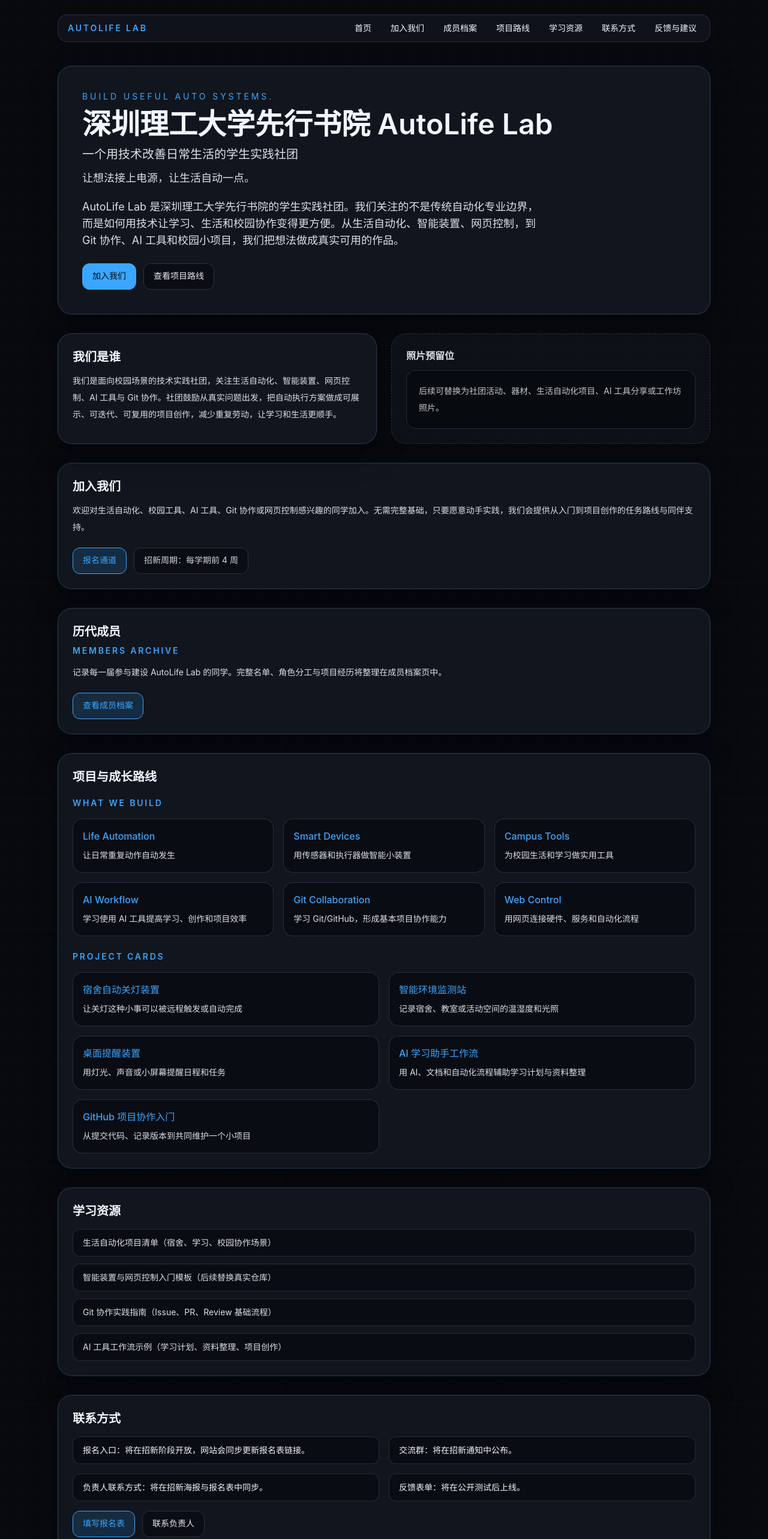
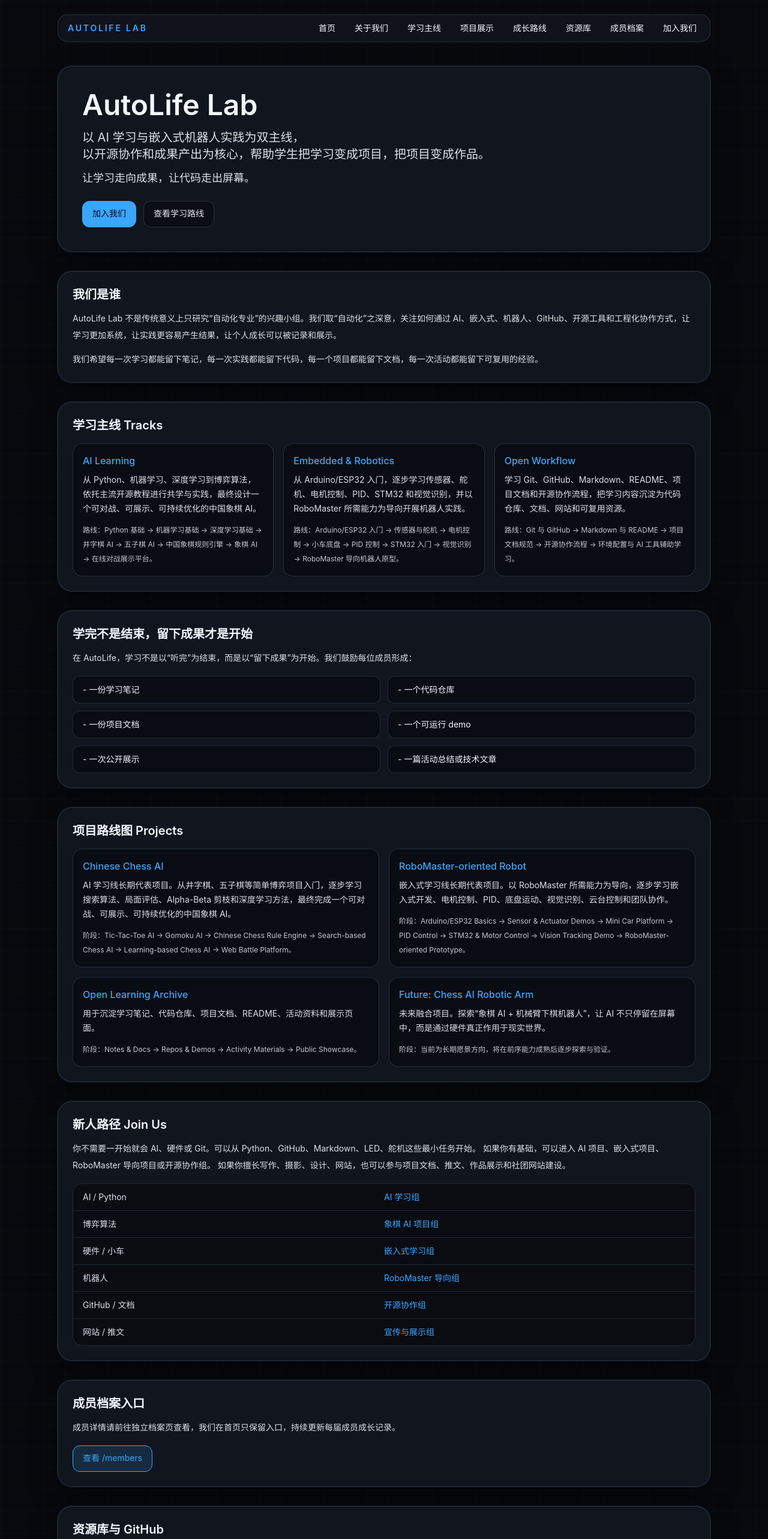
Before and after one commit to Gzx-070829/autolife-lab, a Next.js app: page / in a window 1280 px wide. Shown: the top 2566 px of the page at 60% size. Built offline with nearby package versions, Linux system fonts and the light colour scheme.

Commit message:
refactor homepage for new AutoLife Lab positioning

```diff
--- a/app/page.tsx
+++ b/app/page.tsx
@@ -1,73 +1,85 @@
-const JOIN_FORM_URL = "#contact";
-const FEEDBACK_FORM_URL = "#feedback";
-const CONTACT_TARGET = "#contact";
+const JOIN_FORM_URL = "#join";
+const TRACKS_URL = "#tracks";
 const MEMBERS_URL = "/members";
 
 const navItems = [
   { label: "首页", href: "#top" },
+  { label: "关于我们", href: "#about" },
+  { label: "学习主线", href: "#tracks" },
+  { label: "项目展示", href: "#projects" },
+  { label: "成长路线", href: "#join" },
+  { label: "资源库", href: "#resources" },
+  { label: "成员档案", href: MEMBERS_URL },
   { label: "加入我们", href: JOIN_FORM_URL },
-  { label: "成员档案", href: MEMBERS_URL },
-  { label: "项目路线", href: "#projects" },
-  { label: "学习资源", href: "#resources" },
-  { label: "联系方式", href: CONTACT_TARGET },
-  { label: "反馈与建议", href: FEEDBACK_FORM_URL },
 ];
 
-const buildDirections = [
+const tracks = [
   {
-    title: "Life Automation",
-    desc: "让日常重复动作自动发生",
+    title: "AI Learning",
+    description:
+      "从 Python、机器学习、深度学习到博弈算法，依托主流开源教程进行共学与实践，最终设计一个可对战、可展示、可持续优化的中国象棋 AI。",
+    route:
+      "Python 基础 → 机器学习基础 → 深度学习基础 → 井字棋 AI → 五子棋 AI → 中国象棋规则引擎 → 象棋 AI → 在线对战展示平台。",
   },
   {
-    title: "Smart Devices",
-    desc: "用传感器和执行器做智能小装置",
+    title: "Embedded & Robotics",
+    description:
+      "从 Arduino/ESP32 入门，逐步学习传感器、舵机、电机控制、PID、STM32 和视觉识别，并以 RoboMaster 所需能力为导向开展机器人实践。",
+    route:
+      "Arduino/ESP32 入门 → 传感器与舵机 → 电机控制 → 小车底盘 → PID 控制 → STM32 入门 → 视觉识别 → RoboMaster 导向机器人原型。",
   },
   {
-    title: "Campus Tools",
-    desc: "为校园生活和学习做实用工具",
+    title: "Open Workflow",
+    description:
+      "学习 Git、GitHub、Markdown、README、项目文档和开源协作流程，把学习内容沉淀为代码仓库、文档、网站和可复用资源。",
+    route: "Git 与 GitHub → Markdown 与 README → 项目文档规范 → 开源协作流程 → 环境配置与 AI 工具辅助学习。",
   },
-  {
-    title: "AI Workflow",
-    desc: "学习使用 AI 工具提高学习、创作和项目效率",
-  },
-  {
-    title: "Git Collaboration",
-    desc: "学习 Git/GitHub，形成基本项目协作能力",
-  },
-  {
-    title: "Web Control",
-    desc: "用网页连接硬件、服务和自动化流程",
-  },
+];
+
+const outcomes = [
+  "一份学习笔记",
+  "一个代码仓库",
+  "一份项目文档",
+  "一个可运行 demo",
+  "一次公开展示",
+  "一篇活动总结或技术文章",
 ];
 
 const projects = [
   {
-    title: "宿舍自动关灯装置",
-    desc: "让关灯这种小事可以被远程触发或自动完成",
+    title: "Chinese Chess AI",
+    description:
+      "AI 学习线长期代表项目。从井字棋、五子棋等简单博弈项目入门，逐步学习搜索算法、局面评估、Alpha-Beta 剪枝和深度学习方法，最终完成一个可对战、可展示、可持续优化的中国象棋 AI。",
+    stages:
+      "Tic-Tac-Toe AI → Gomoku AI → Chinese Chess Rule Engine → Search-based Chess AI → Learning-based Chess AI → Web Battle Platform。",
   },
   {
-    title: "智能环境监测站",
-    desc: "记录宿舍、教室或活动空间的温湿度和光照",
+    title: "RoboMaster-oriented Robot",
+    description:
+      "嵌入式学习线长期代表项目。以 RoboMaster 所需能力为导向，逐步学习嵌入式开发、电机控制、PID、底盘运动、视觉识别、云台控制和团队协作。",
+    stages:
+      "Arduino/ESP32 Basics → Sensor & Actuator Demos → Mini Car Platform → PID Control → STM32 & Motor Control → Vision Tracking Demo → RoboMaster-oriented Prototype。",
   },
   {
-    title: "桌面提醒装置",
-    desc: "用灯光、声音或小屏幕提醒日程和任务",
+    title: "Open Learning Archive",
+    description: "用于沉淀学习笔记、代码仓库、项目文档、README、活动资料和展示页面。",
+    stages: "Notes & Docs → Repos & Demos → Activity Materials → Public Showcase。",
   },
   {
-    title: "AI 学习助手工作流",
-    desc: "用 AI、文档和自动化流程辅助学习计划与资料整理",
-  },
-  {
-    title: "GitHub 项目协作入门",
-    desc: "从提交代码、记录版本到共同维护一个小项目",
+    title: "Future: Chess AI Robotic Arm",
+    description:
+      "未来融合项目。探索“象棋 AI + 机械臂下棋机器人”，让 AI 不只停留在屏幕中，而是通过硬件真正作用于现实世界。",
+    stages: "当前为长期愿景方向，将在前序能力成熟后逐步探索与验证。",
   },
 ];
 
-const resources = [
-  "生活自动化项目清单（宿舍、学习、校园协作场景）",
-  "智能装置与网页控制入门模板（后续替换真实仓库）",
-  "Git 协作实践指南（Issue、PR、Review 基础流程）",
-  "AI 工具工作流示例（学习计划、资料整理、项目创作）",
+const joinPaths = [
+  ["AI / Python", "AI 学习组"],
+  ["博弈算法", "象棋 AI 项目组"],
+  ["硬件 / 小车", "嵌入式学习组"],
+  ["机器人", "RoboMaster 导向组"],
+  ["GitHub / 文档", "开源协作组"],
+  ["网站 / 推文", "宣传与展示组"],
 ];
 
 const navLinkClass =
@@ -100,10 +112,7 @@
               <ul className="absolute right-0 mt-2 w-52 space-y-1 rounded-xl border border-line bg-panel p-2 text-sm shadow-card">
                 {navItems.map((item) => (
                   <li key={`mobile-${item.href}`}>
-                    <a
-                      className="block min-h-11 rounded-lg px-3 py-2 text-ink/90 transition hover:bg-base/80 hover:text-electric focus-visible:outline-none focus-visible:ring-2 focus-visible:ring-electric/70"
-                      href={item.href}
-                    >
+                    <a className="block min-h-11 rounded-lg px-3 py-2 text-ink/90 transition hover:bg-base/80 hover:text-electric" href={item.href}>
                       {item.label}
                     </a>
                   </li>
@@ -114,128 +123,101 @@
         </header>
 
         <section className="mt-8 rounded-3xl border border-line bg-panel p-5 shadow-card sm:mt-10 sm:p-10">
-          <p className="text-xs uppercase tracking-[0.28em] text-electric sm:text-sm">Build Useful Auto Systems.</p>
-          <h1 className="mt-3 text-[1.75rem] font-semibold leading-tight [overflow-wrap:anywhere] sm:text-5xl">深圳理工大学先行书院 AutoLife Lab</h1>
-          <p className="mt-3 text-lg text-ink/90 sm:text-xl">一个用技术改善日常生活的学生实践社团</p>
-          <p className="mt-3 text-base text-ink/90 sm:text-lg">让想法接上电源，让生活自动一点。</p>
-          <p className="mt-5 max-w-3xl text-base leading-7 text-ink/90 sm:text-lg">
-            AutoLife Lab 是深圳理工大学先行书院的学生实践社团。我们关注的不是传统自动化专业边界，而是如何用技术让学习、生活和校园协作变得更方便。从生活自动化、智能装置、网页控制，到 Git
-            协作、AI 工具和校园小项目，我们把想法做成真实可用的作品。
+          <h1 className="text-[1.75rem] font-semibold leading-tight sm:text-5xl">AutoLife Lab</h1>
+          <p className="mt-4 max-w-4xl text-base leading-8 text-ink/90 sm:text-xl">
+            以 AI 学习与嵌入式机器人实践为双主线，<br className="hidden sm:block" />以开源协作和成果产出为核心，帮助学生把学习变成项目，把项目变成作品。
           </p>
+          <p className="mt-3 text-base text-ink/90 sm:text-lg">让学习走向成果，让代码走出屏幕。</p>
           <div className="mt-6 flex flex-col gap-3 sm:flex-row">
-            <a className={`${actionLinkClass} border-electric bg-electric font-medium text-base`} href={JOIN_FORM_URL}>
-              加入我们
-            </a>
-            <a className={`${actionLinkClass} border-line bg-base/55 text-ink/95 hover:border-electric hover:text-electric`} href="#projects">
-              查看项目路线
-            </a>
+            <a className={`${actionLinkClass} border-electric bg-electric font-medium text-base`} href={JOIN_FORM_URL}>加入我们</a>
+            <a className={`${actionLinkClass} border-line bg-base/55 text-ink/95 hover:border-electric hover:text-electric`} href={TRACKS_URL}>查看学习路线</a>
           </div>
         </section>
 
-        <section id="about" className="mt-6 grid gap-5 sm:mt-8 sm:grid-cols-2 sm:gap-6">
-          <div className="rounded-3xl border border-line bg-panel p-6 shadow-card">
-            <h2 className="text-xl font-semibold">我们是谁</h2>
-            <p className="mt-3 text-sm leading-7 text-ink/90">
-              我们是面向校园场景的技术实践社团，关注生活自动化、智能装置、网页控制、AI 工具与 Git 协作。社团鼓励从真实问题出发，把自动执行方案做成可展示、可迭代、可复用的项目创作，减少重复劳动，让学习和生活更顺手。
-            </p>
-          </div>
-          <div className="rounded-3xl border border-dashed border-line bg-panel/70 p-5 sm:p-6">
-            <h3 className="text-base font-semibold text-ink/90">照片预留位</h3>
-            <div className="mt-3 rounded-2xl border border-line/80 bg-base/80 p-4 text-sm leading-6 text-ink/80 sm:p-5 sm:leading-7">
-              后续可替换为社团活动、器材、生活自动化项目、AI 工具分享或工作坊照片。
-            </div>
-          </div>
+        <section id="about" className="mt-6 rounded-3xl border border-line bg-panel p-6 shadow-card sm:mt-8">
+          <h2 className="text-xl font-semibold">我们是谁</h2>
+          <p className="mt-3 text-sm leading-7 text-ink/90">
+            AutoLife Lab 不是传统意义上只研究“自动化专业”的兴趣小组。我们取“自动化”之深意，关注如何通过 AI、嵌入式、机器人、GitHub、开源工具和工程化协作方式，让学习更加系统，让实践更容易产生结果，让个人成长可以被记录和展示。
+          </p>
+          <p className="mt-3 text-sm leading-7 text-ink/90">
+            我们希望每一次学习都能留下笔记，每一次实践都能留下代码，每一个项目都能留下文档，每一次活动都能留下可复用的经验。
+          </p>
         </section>
 
-        <section id="join" className="mt-6 rounded-3xl border border-line bg-panel p-5 shadow-card sm:mt-8 sm:p-6">
-          <h2 className="text-xl font-semibold">加入我们</h2>
-          <p className="mt-3 text-sm leading-7 text-ink/90">
-            欢迎对生活自动化、校园工具、AI 工具、Git 协作或网页控制感兴趣的同学加入。无需完整基础，只要愿意动手实践，我们会提供从入门到项目创作的任务路线与同伴支持。
-          </p>
-          <div className="mt-5 flex flex-col gap-3 text-sm sm:flex-row sm:flex-wrap">
-            <a className={`${actionLinkClass} border-electric bg-electric/15 text-electric hover:bg-electric/25`} href={JOIN_FORM_URL}>
-              报名通道
-            </a>
-            <span className="rounded-xl border border-line bg-base/55 px-4 py-2.5 text-center text-ink/85">招新周期：每学期前 4 周</span>
-          </div>
-        </section>
-
-        <section id="members" className="mt-6 rounded-3xl border border-line bg-panel p-5 shadow-card sm:mt-8 sm:p-6">
-          <h2 className="text-xl font-semibold">历代成员</h2>
-          <p className="mt-2 text-sm font-semibold uppercase tracking-[0.2em] text-electric">Members Archive</p>
-          <p className="mt-3 text-sm leading-7 text-ink/90">
-            记录每一届参与建设 AutoLife Lab 的同学。完整名单、角色分工与项目经历将整理在成员档案页中。
-          </p>
-          <a className={`mt-5 inline-flex ${actionLinkClass} border-electric bg-electric/15 text-electric hover:bg-electric/25`} href={MEMBERS_URL}>
-            查看成员档案
-          </a>
-        </section>
-
-        <section id="projects" className="mt-6 rounded-3xl border border-line bg-panel p-5 shadow-card sm:mt-8 sm:p-6">
-          <h2 className="text-xl font-semibold">项目与成长路线</h2>
-          <h3 className="mt-5 text-sm font-semibold uppercase tracking-[0.2em] text-electric">What We Build</h3>
+        <section id="tracks" className="mt-6 rounded-3xl border border-line bg-panel p-5 shadow-card sm:mt-8 sm:p-6">
+          <h2 className="text-xl font-semibold">学习主线 Tracks</h2>
           <div className="mt-4 grid gap-4 md:grid-cols-3">
-            {buildDirections.map((item) => (
-              <article key={item.title} className="rounded-2xl border border-line/90 bg-base/65 p-4">
-                <h4 className="font-medium text-electric">{item.title}</h4>
-                <p className="mt-2 text-sm leading-6 text-ink/90">{item.desc}</p>
-              </article>
-            ))}
-          </div>
-          <h3 className="mt-6 text-sm font-semibold uppercase tracking-[0.2em] text-electric">Project Cards</h3>
-          <div className="mt-4 grid gap-4 md:grid-cols-2">
-            {projects.map((item) => (
-              <article key={item.title} className="rounded-2xl border border-line/90 bg-base/65 p-4">
-                <h4 className="font-medium text-electric">{item.title}</h4>
-                <p className="mt-2 text-sm leading-6 text-ink/90">{item.desc}</p>
+            {tracks.map((track) => (
+              <article key={track.title} className="rounded-2xl border border-line/90 bg-base/65 p-4">
+                <h3 className="font-medium text-electric">{track.title}</h3>
+                <p className="mt-2 text-sm leading-6 text-ink/90">{track.description}</p>
+                <p className="mt-3 text-xs leading-6 text-ink/80">路线：{track.route}</p>
               </article>
             ))}
           </div>
         </section>
 
-        <section id="resources" className="mt-6 rounded-3xl border border-line bg-panel p-5 shadow-card sm:mt-8 sm:p-6">
-          <h2 className="text-xl font-semibold">学习资源</h2>
-          <ul className="mt-4 space-y-3 text-sm text-ink/90">
-            {resources.map((item) => (
-              <li key={item} className="rounded-xl border border-line/80 bg-base/65 px-4 py-3">
-                {item}
-              </li>
+        <section id="outcomes" className="mt-6 rounded-3xl border border-line bg-panel p-5 shadow-card sm:mt-8 sm:p-6">
+          <h2 className="text-xl font-semibold">学完不是结束，留下成果才是开始</h2>
+          <p className="mt-3 text-sm leading-7 text-ink/90">在 AutoLife，学习不是以“听完”为结束，而是以“留下成果”为开始。我们鼓励每位成员形成：</p>
+          <ul className="mt-4 grid gap-3 text-sm sm:grid-cols-2">
+            {outcomes.map((item) => (
+              <li key={item} className="rounded-xl border border-line/80 bg-base/65 px-4 py-3">- {item}</li>
             ))}
           </ul>
         </section>
 
-        <section id="contact" className="mt-6 rounded-3xl border border-line bg-panel p-5 shadow-card sm:mt-8 sm:p-6">
-          <h2 className="text-xl font-semibold">联系方式</h2>
-          <div className="mt-4 grid gap-4 text-sm sm:grid-cols-2">
-            <p className="rounded-xl border border-line/80 bg-base/65 px-4 py-3">报名入口：将在招新阶段开放，网站会同步更新报名表链接。</p>
-            <p className="rounded-xl border border-line/80 bg-base/65 px-4 py-3">交流群：将在招新通知中公布。</p>
-            <p className="rounded-xl border border-line/80 bg-base/65 px-4 py-3">负责人联系方式：将在招新海报与报名表中同步。</p>
-            <p className="rounded-xl border border-line/80 bg-base/65 px-4 py-3">反馈表单：将在公开测试后上线。</p>
-          </div>
-          <div className="mt-4 flex flex-col gap-3 sm:flex-row">
-            <a className={`${actionLinkClass} border-electric bg-electric/15 text-electric hover:bg-electric/25`} href={JOIN_FORM_URL}>
-              填写报名表
-            </a>
-            <a className={`${actionLinkClass} border-line bg-base/55 text-ink/95 hover:border-electric hover:text-electric`} href={CONTACT_TARGET}>
-              联系负责人
-            </a>
+        <section id="projects" className="mt-6 rounded-3xl border border-line bg-panel p-5 shadow-card sm:mt-8 sm:p-6">
+          <h2 className="text-xl font-semibold">项目路线图 Projects</h2>
+          <div className="mt-4 grid gap-4 md:grid-cols-2">
+            {projects.map((project) => (
+              <article key={project.title} className="rounded-2xl border border-line/90 bg-base/65 p-4">
+                <h3 className="font-medium text-electric">{project.title}</h3>
+                <p className="mt-2 text-sm leading-6 text-ink/90">{project.description}</p>
+                <p className="mt-3 text-xs leading-6 text-ink/80">阶段：{project.stages}</p>
+              </article>
+            ))}
           </div>
         </section>
 
-        <section id="feedback" className="mt-6 rounded-3xl border border-line bg-panel p-5 shadow-card sm:mt-8 sm:p-6">
-          <h2 className="text-xl font-semibold">反馈与建议</h2>
+        <section id="join" className="mt-6 rounded-3xl border border-line bg-panel p-5 shadow-card sm:mt-8 sm:p-6">
+          <h2 className="text-xl font-semibold">新人路径 Join Us</h2>
           <p className="mt-3 text-sm leading-7 text-ink/90">
-            你可以通过反馈表提交学习需求、项目想法、活动建议。第一版网站先跳转到反馈入口，后续可接入正式问卷表单。
+            你不需要一开始就会 AI、硬件或 Git。可以从 Python、GitHub、Markdown、LED、舵机这些最小任务开始。
+            如果你有基础，可以进入 AI 项目、嵌入式项目、RoboMaster 导向项目或开源协作组。
+            如果你擅长写作、摄影、设计、网站，也可以参与项目文档、推文、作品展示和社团网站建设。
           </p>
-          <a className={`mt-4 inline-flex ${actionLinkClass} border-electric bg-electric/15 text-electric hover:bg-electric/25`} href={FEEDBACK_FORM_URL}>
-            提交反馈
-          </a>
+          <div className="mt-4 overflow-hidden rounded-2xl border border-line/80">
+            {joinPaths.map(([from, to]) => (
+              <div key={from} className="grid grid-cols-2 border-b border-line/70 bg-base/65 px-4 py-3 text-sm last:border-b-0">
+                <span className="text-ink/90">{from}</span>
+                <span className="text-electric">{to}</span>
+              </div>
+            ))}
+          </div>
         </section>
 
-        <footer className="mt-6 rounded-2xl border border-line/80 bg-panel/80 px-4 py-5 text-sm text-ink/85 sm:mt-8 sm:flex sm:items-center sm:justify-between sm:px-6">
-          <p>深圳理工大学先行书院 AutoLife Lab</p>
-          <p className="mt-1 text-ink/70 sm:mt-0">Build Useful Auto Systems.</p>
-        </footer>
+        <section id="members" className="mt-6 rounded-3xl border border-line bg-panel p-5 shadow-card sm:mt-8 sm:p-6">
+          <h2 className="text-xl font-semibold">成员档案入口</h2>
+          <p className="mt-3 text-sm leading-7 text-ink/90">成员详情请前往独立档案页查看，我们在首页只保留入口，持续更新每届成员成长记录。</p>
+          <a className={`mt-4 inline-flex ${actionLinkClass} border-electric bg-electric/15 text-electric hover:bg-electric/25`} href={MEMBERS_URL}>查看 /members</a>
+        </section>
+
+        <section id="resources" className="mt-6 rounded-3xl border border-line bg-panel p-5 shadow-card sm:mt-8 sm:p-6">
+          <h2 className="text-xl font-semibold">资源库与 GitHub</h2>
+          <p className="mt-3 text-sm leading-7 text-ink/90">GitHub 是工作台，网站是展示窗。</p>
+          <p className="mt-2 text-sm leading-7 text-ink/90">GitHub 承担项目代码、学习资料、README、活动文档和路线图；网站承担对外展示、招新宣传、项目介绍、成果展示和成长记录。</p>
+        </section>
+
+        <section id="contact" className="mt-6 rounded-3xl border border-line bg-panel p-5 shadow-card sm:mt-8 sm:p-6">
+          <h2 className="text-xl font-semibold">联系方式 / 反馈</h2>
+          <div className="mt-4 grid gap-4 text-sm sm:grid-cols-2">
+            <p className="rounded-xl border border-line/80 bg-base/65 px-4 py-3">报名入口：招新阶段开放并在本页更新。</p>
+            <p className="rounded-xl border border-line/80 bg-base/65 px-4 py-3">交流渠道：将在招新通知中发布。</p>
+            <p className="rounded-xl border border-line/80 bg-base/65 px-4 py-3">项目反馈：欢迎提交学习需求与项目建议。</p>
+            <p className="rounded-xl border border-line/80 bg-base/65 px-4 py-3">合作联系：可通过学院活动渠道联系社群负责人。</p>
+          </div>
+        </section>
       </div>
     </main>
   );
```
